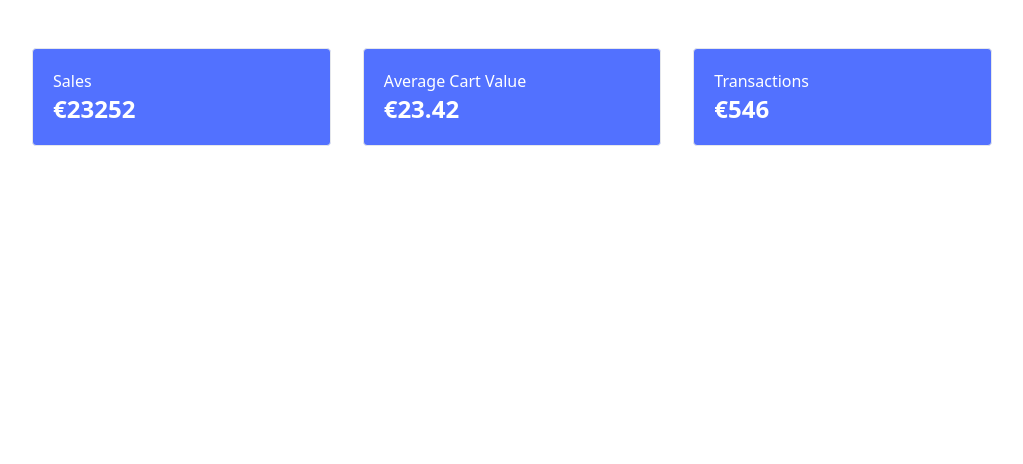
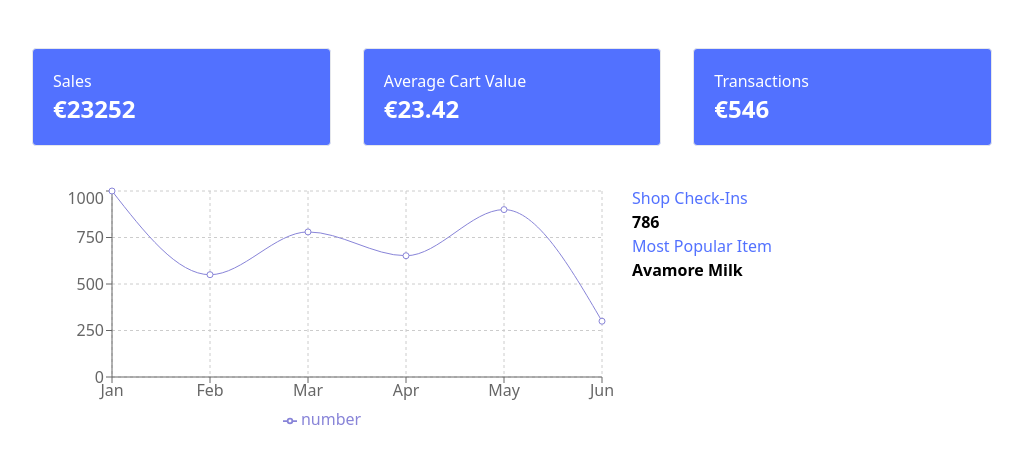
Before and after one commit to jchukwuezi/finsho-client-web, a React (Create React App) app: page /dashboard in a window 1280 px wide. Shown: the top 464 px of the page, without its empty margins (256-1279 px from the left). Built offline with nearby package versions, Linux system fonts and the light colour scheme; the HTML template or start-up script is replaced by a standard one.

Commit message:
added dashboard graphs

```diff
--- a/package.json
+++ b/package.json
@@ -12,6 +12,7 @@
     "react-hook-form": "^7.43.0",
     "react-router-dom": "^6.8.0",
     "react-scripts": "5.0.1",
+    "recharts": "^2.4.0",
     "web-vitals": "^2.1.4",
     "zustand": "^4.3.2"
   },
--- a/src/components/dashboard/Dashboard.jsx
+++ b/src/components/dashboard/Dashboard.jsx
@@ -2,6 +2,9 @@ import React from 'react'
 import Sales from './sales/Sales'
 import AvgCartValue from './sales/AvgCartValue'
 import Transactions from './sales/Transactions'
+import TransactionNoChart from './sales/TransactionNoChart'
+import ShopCheckIns from './sales/ShopCheckIns'
+import MostPopularItem from './sales/MostPopularItem'
 
 const Dashboard = () => {
   return (
@@ -14,6 +17,16 @@ const Dashboard = () => {
                     <AvgCartValue />
                     <Transactions />
                 </div>
+
+                <div className="mt-10 flex">
+                  <div>
+                    <TransactionNoChart />
+                  </div>
+                  <div className="flex-col">
+                    <ShopCheckIns />
+                    <MostPopularItem />
+                  </div>
+                </div>
             </div>
         </div>
     </div>
--- a/src/components/dashboard/sales/MostPopularItem.jsx
+++ b/src/components/dashboard/sales/MostPopularItem.jsx
@@ -0,0 +1,20 @@
+import React from 'react'
+
+const MostPopularItem = () => {
+  const popularItem = 'Avamore Milk'
+  return (
+    <div>
+        <dl>
+            <dd className='text-finsho-purple'>
+                Most Popular Item
+            </dd>
+
+            <dt className='text-black font-bold'>
+                {popularItem}
+            </dt>
+        </dl>
+    </div>
+  )
+}
+
+export default MostPopularItem
--- a/src/components/dashboard/sales/ShopCheckIns.jsx
+++ b/src/components/dashboard/sales/ShopCheckIns.jsx
@@ -0,0 +1,21 @@
+import React from 'react'
+
+const ShopCheckIns = () => {
+  const shopCheckIns = 786;
+
+  return (
+    <div>
+        <dl>
+            <dd className='text-finsho-purple'>
+                Shop Check-Ins
+            </dd>
+
+            <dt className='text-black font-bold'>
+                {shopCheckIns}
+            </dt>
+        </dl>
+    </div>
+  )
+}
+
+export default ShopCheckIns
--- a/src/components/dashboard/sales/TransactionNoChart.jsx
+++ b/src/components/dashboard/sales/TransactionNoChart.jsx
@@ -0,0 +1,22 @@
+import React from 'react'
+import {LineChart, CartesianGrid, XAxis, YAxis, Tooltip, Legend, Line} from 'recharts'
+import transactions from '../../../mockdata/transactions.json'
+
+
+const TransactionNoChart = () => {
+  return (
+    <LineChart width={600} height={250} data={transactions}
+     margin={{ top: 5, right: 30, left: 20, bottom: 5 }}
+    >
+        <CartesianGrid strokeDasharray="3 3" />
+        <XAxis dataKey="month" />
+        <YAxis dataKey="number"/>
+        <Tooltip />
+        <Legend />
+        <Line type="monotone" dataKey="number" stroke="#8884d8" />
+
+    </LineChart>
+  )
+}
+
+export default TransactionNoChart
--- /dev/null
+++ b/src/mockdata/transactions.json
@@ -0,0 +1,33 @@
+
+[
+        {
+            "month": "Jan",
+            "number": 1000
+        },
+
+        {
+            "month": "Feb",
+            "number": 550
+        },
+
+        {
+            "month": "Mar",
+            "number": 780
+        },
+
+        {
+            "month": "Apr",
+            "number": 652
+        },
+
+
+        {
+            "month": "May",
+            "number": 900
+        },
+
+        {
+            "month": "Jun",
+            "number": 300
+        }
+]
```
Also changed, not shown: src/mockdata/products.json (added, +43 -0 lines), 1 other file (tests, documents, lock files or other folders).
